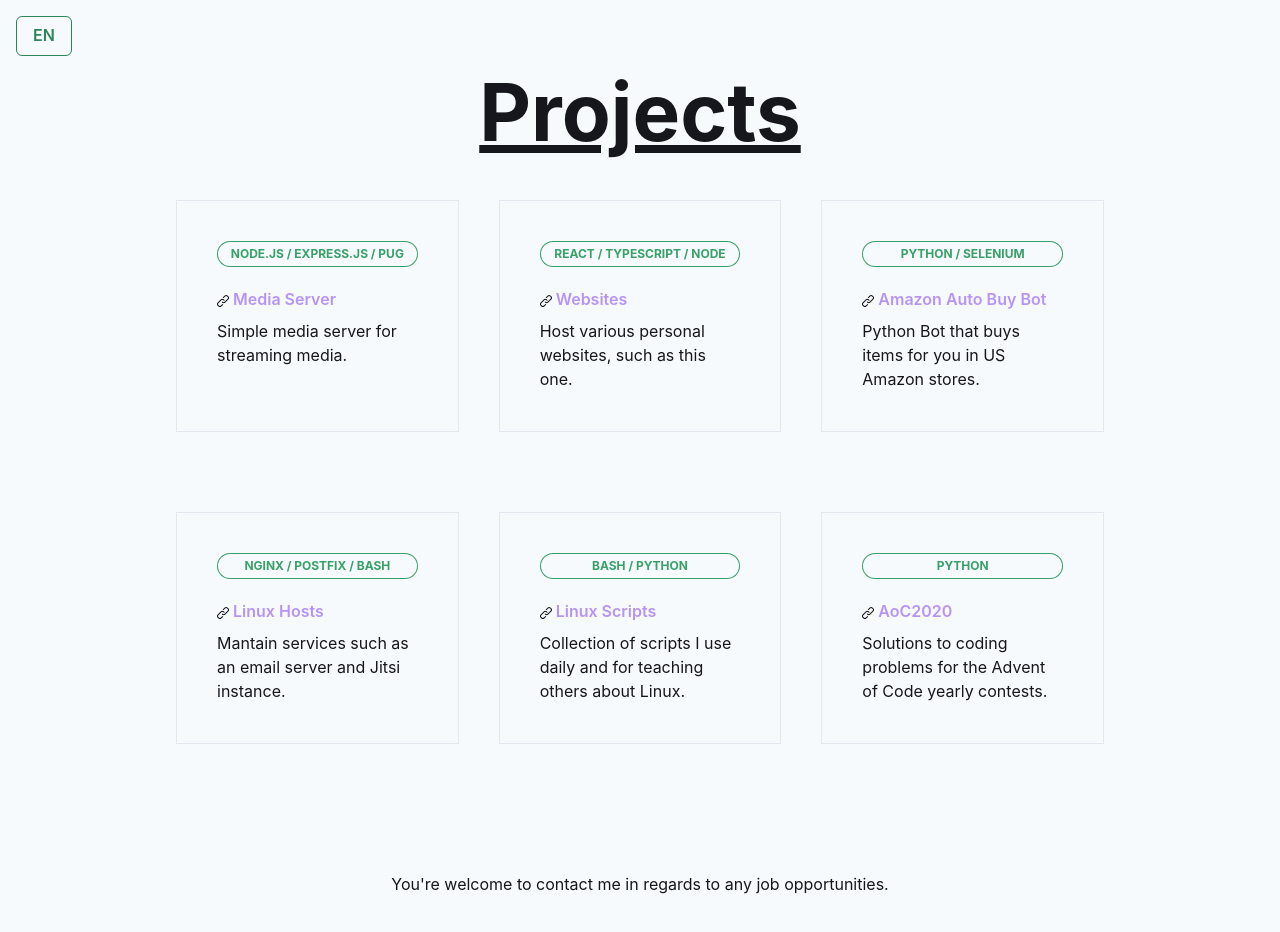
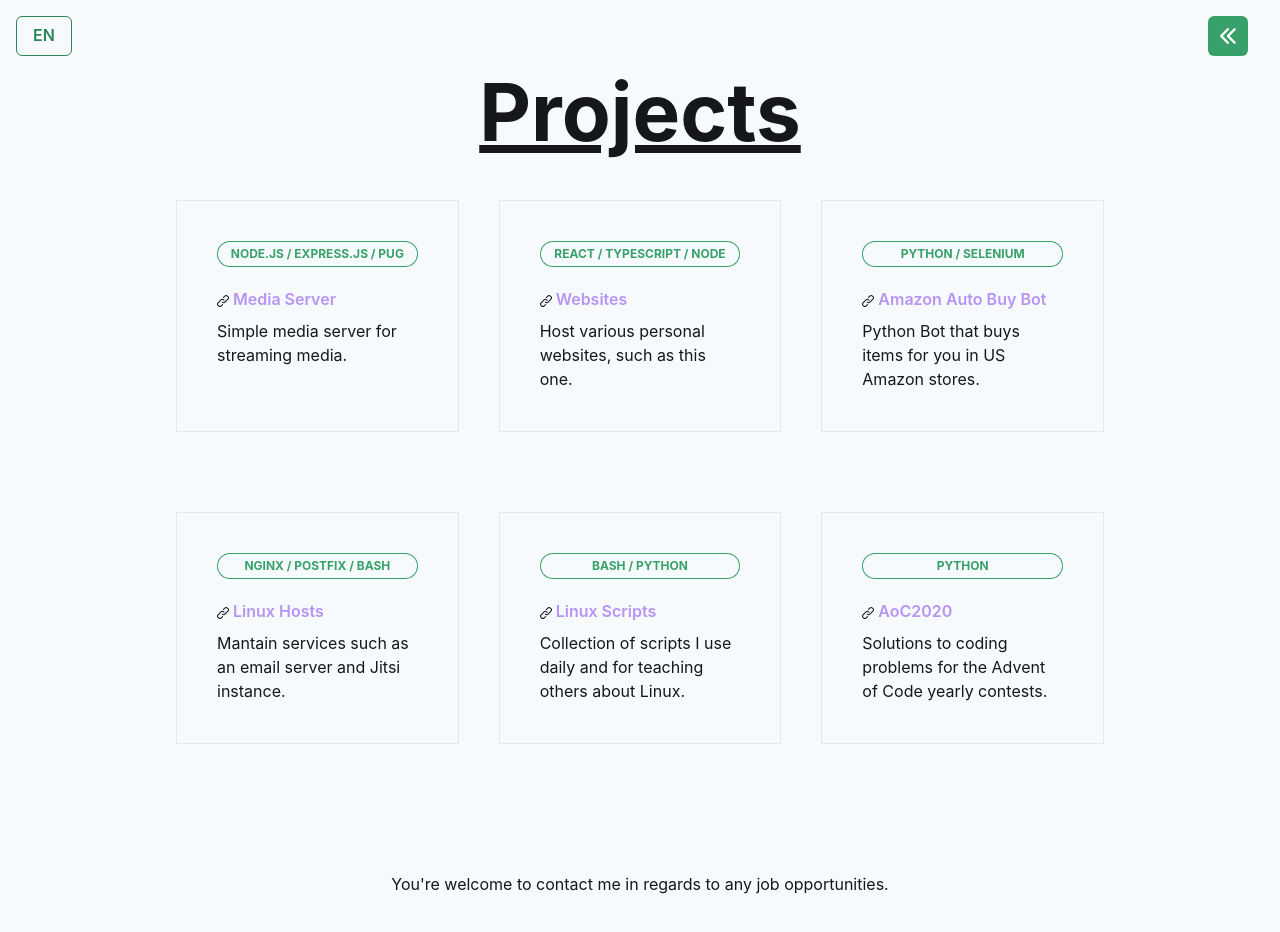
Before and after one commit to arBalasquide/personal-website, a Next.js app: page /projects in a window 1280 px wide. Shown: the top 932 px of the page. Built offline with nearby package versions, Linux system fonts and the light colour scheme.

Commit message:
Added home button component.

```diff
--- /dev/null
+++ b/src/components/HomeButton.tsx
@@ -0,0 +1,16 @@
+import { ArrowLeftIcon } from "@chakra-ui/icons";
+import { Flex, IconButton, Link } from "@chakra-ui/react";
+import React from "react"
+
+export const HomeButton = () => {
+    return (
+        <Flex  position="fixed"top="1rem"
+        right="2rem">
+            <Link href="/">
+                <IconButton aria-label="Home" icon={<ArrowLeftIcon />} colorScheme="green" />
+            </Link>
+        </Flex>
+    );
+};
+
+export default HomeButton
--- a/src/pages/_app.tsx
+++ b/src/pages/_app.tsx
@@ -1,6 +1,5 @@
 import { ChakraProvider, ColorModeProvider } from '@chakra-ui/react'
 import { useState } from 'react'
-import { ToggleLanguage } from '../components/ToggleLanguage'
 
 import theme from '../theme'
 
--- a/src/pages/index.tsx
+++ b/src/pages/index.tsx
@@ -24,7 +24,7 @@ const Index = () => {
       <Flex  position="fixed"top="1rem"
         left="1rem">
           <ToggleLanguage language={language} setLanguage={setLanguage} />
-        </Flex>
+      </Flex>
       <Main>
       <Hero title="adrián rivera balasquide"/>
         <Text>
--- a/src/pages/projects.tsx
+++ b/src/pages/projects.tsx
@@ -8,6 +8,7 @@ import ProjectCard from '../components/Cards'
 import cards from '../projectinfo'
 import { Hero } from '../components/Hero'
 import { ToggleLanguage } from '../components/ToggleLanguage'
+import HomeButton from '../components/HomeButton'
 
 export const Projects = () => {
     const [language, setLanguage] = useState("EN");
@@ -28,6 +29,7 @@ export const Projects = () => {
             <Flex  position="fixed"top="1rem"
             left="1rem">
                 <ToggleLanguage language={language} setLanguage={setLanguage}/>
+                <HomeButton />
             </Flex>
             <Main>
                 <Hero title="Projects" />
```
